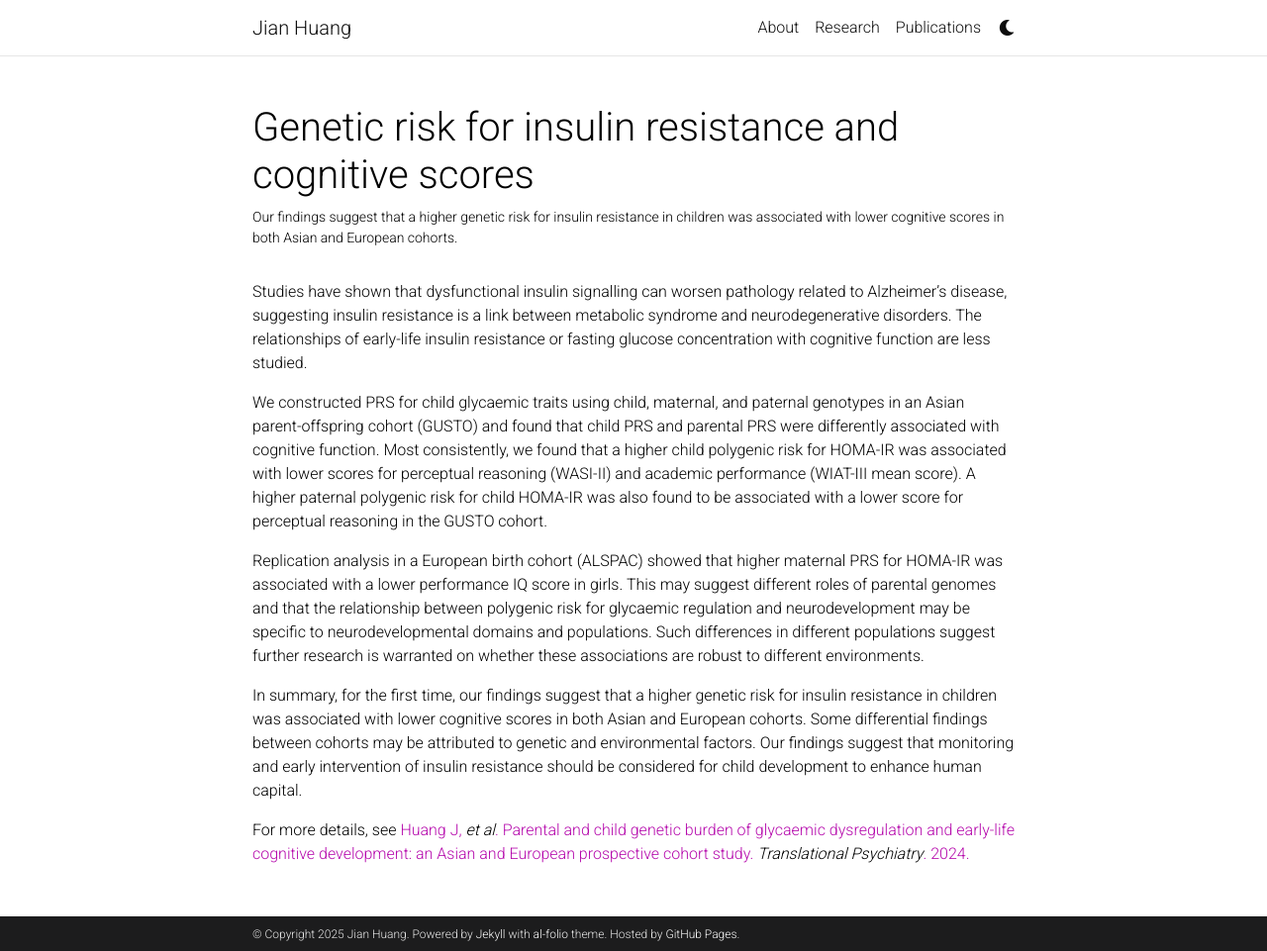
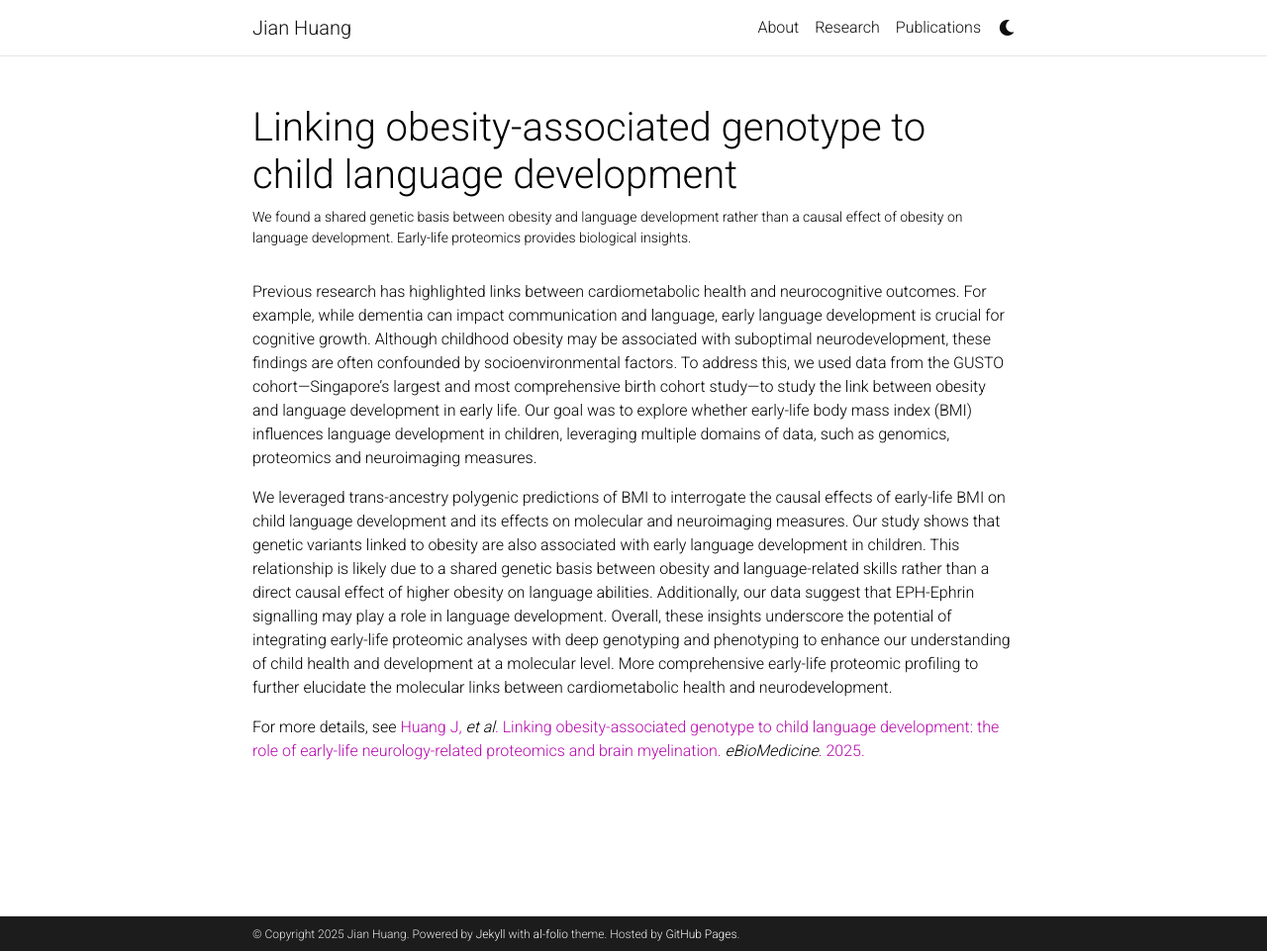
Before and after one commit to jianvhuang/jianvhuang.github.io, a Jekyll site: the page built from _projects/obesity_and_language.md, in a window 1280 px wide and 961 px high. Shown: the whole window at 99% size. Built offline with Jekyll 4.4.1, drawn with Linux system fonts in a browser that asks for light colours; comment, search, counter and statistics services are not loaded; a style sheet for code colours, icons or effects is not loaded.

Commit message:
Update obesity_and_language.md

```diff
--- a/_projects/obesity_and_language.md
+++ b/_projects/obesity_and_language.md
@@ -1,17 +1,13 @@
 ---
 layout: page
-title: Genetic risk for insulin resistance and cognitive scores
-description: Our findings suggest that a higher genetic risk for insulin resistance in children was associated with lower cognitive scores in both Asian and European cohorts.
-img: assets/img/publication_preview/family_genetics.png
+title: Linking obesity-associated genotype to child language development
+description: We found a shared genetic basis between obesity and language development rather than a causal effect of obesity on language development. Early-life proteomics provides biological insights.
+img: assets/img/publication_preview/obesity_language_ebiomedicine_cover.png
 importance: 1
 ---
 
-Studies have shown that dysfunctional insulin signalling can worsen pathology related to Alzheimer’s disease, suggesting insulin resistance is a link between metabolic syndrome and neurodegenerative disorders. The relationships of early-life insulin resistance or fasting glucose concentration with cognitive function are less studied.
+Previous research has highlighted links between cardiometabolic health and neurocognitive outcomes. For example, while dementia can impact communication and language, early language development is crucial for cognitive growth. Although childhood obesity may be associated with suboptimal neurodevelopment, these findings are often confounded by socioenvironmental factors. To address this, we used data from the GUSTO cohort—Singapore’s largest and most comprehensive birth cohort study—to study the link between obesity and language development in early life. Our goal was to explore whether early-life body mass index (BMI) influences language development in children, leveraging multiple domains of data, such as genomics, proteomics and neuroimaging measures.
 
-We constructed PRS for child glycaemic traits using child, maternal, and paternal genotypes in an Asian parent-offspring cohort (GUSTO) and found that child PRS and parental PRS were differently associated with cognitive function. Most consistently, we found that a higher child polygenic risk for HOMA-IR was associated with lower scores for perceptual reasoning (WASI-II) and academic performance (WIAT-III mean score). A higher paternal polygenic risk for child HOMA-IR was also found to be associated with a lower score for perceptual reasoning in the GUSTO cohort.
+We leveraged trans-ancestry polygenic predictions of BMI to interrogate the causal effects of early-life BMI on child language development and its effects on molecular and neuroimaging measures. Our study shows that genetic variants linked to obesity are also associated with early language development in children. This relationship is likely due to a shared genetic basis between obesity and language-related skills rather than a direct causal effect of higher obesity on language abilities. Additionally, our data suggest that EPH-Ephrin signalling may play a role in language development. Overall, these insights underscore the potential of integrating early-life proteomic analyses with deep genotyping and phenotyping to enhance our understanding of child health and development at a molecular level. More comprehensive early-life proteomic profiling to further elucidate the molecular links between cardiometabolic health and neurodevelopment.
 
-Replication analysis in a European birth cohort (ALSPAC) showed that higher maternal PRS for HOMA-IR was associated with a lower performance IQ score in girls. This may suggest different roles of parental genomes and that the relationship between polygenic risk for glycaemic regulation and neurodevelopment may be specific to neurodevelopmental domains and populations. Such differences in different populations suggest further research is warranted on whether these associations are robust to different environments.
-
-In summary, for the first time, our findings suggest that a higher genetic risk for insulin resistance in children was associated with lower cognitive scores in both Asian and European cohorts. Some differential findings between cohorts may be attributed to genetic and environmental factors. Our findings suggest that monitoring and early intervention of insulin resistance should be considered for child development to enhance human capital.
-
-For more details, see <a href="https://www.nature.com/articles/s41398-023-02694-x" target="_blank">Huang J, _et al_. Parental and child genetic burden of glycaemic dysregulation and early-life cognitive development: an Asian and European prospective cohort study. _Translational Psychiatry_. 2024.</a>
+For more details, see <a href="https://www.thelancet.com/journals/ebiom/article/PIIS2352-3964(25)00023-4/fulltext" target="_blank">Huang J, _et al_. Linking obesity-associated genotype to child language development: the role of early-life neurology-related proteomics and brain myelination. _eBioMedicine_. 2025.</a>
```
